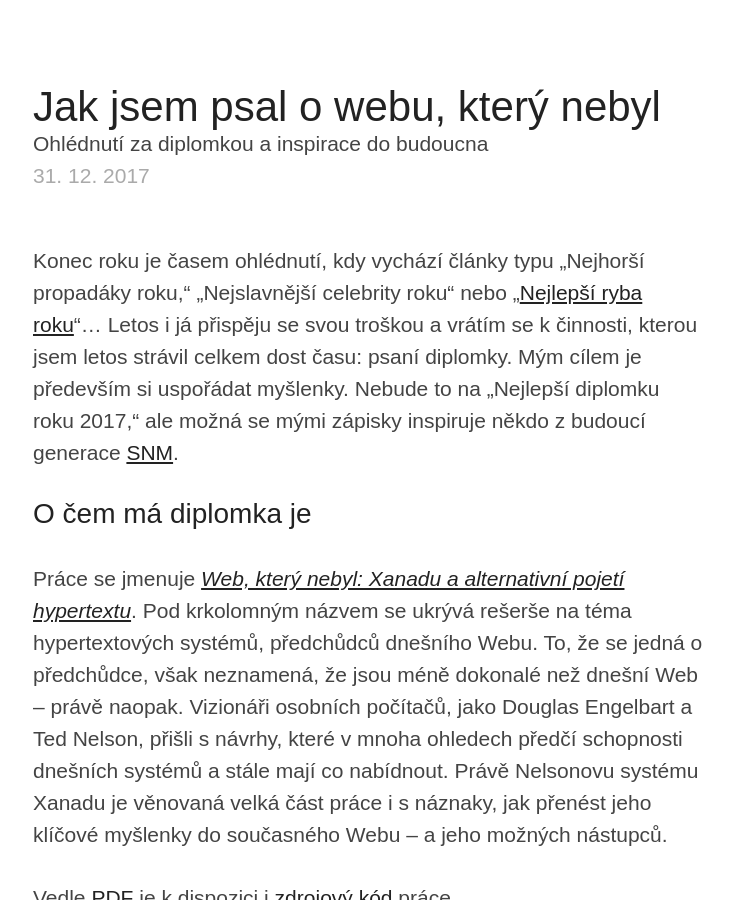
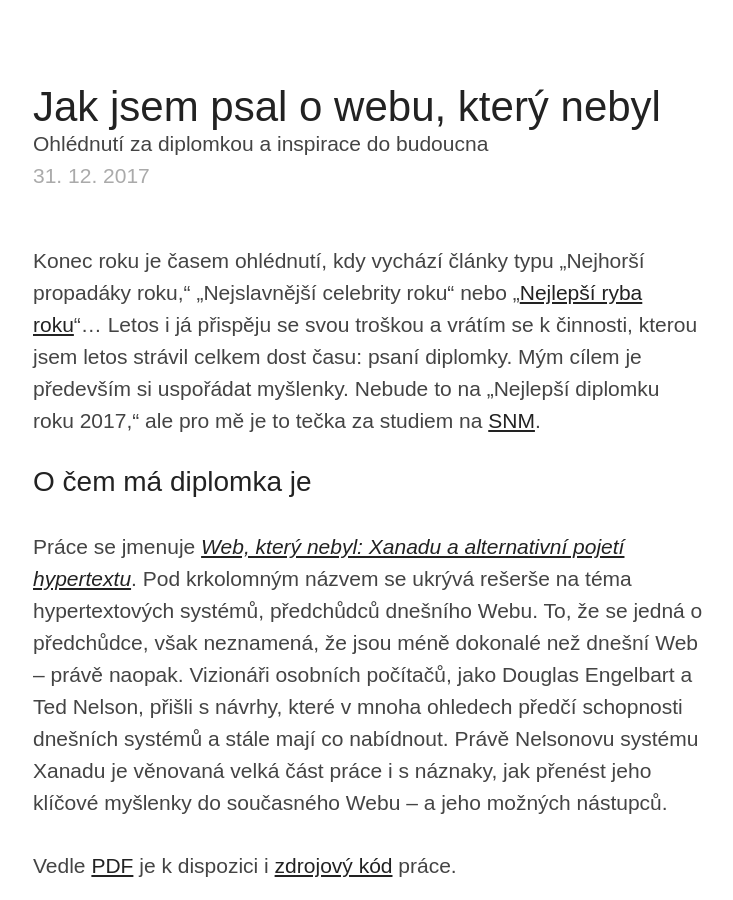
Before and after one commit to jnv/bitoff.cz, a Jekyll site: the page built from _posts/2017-12-31-diplomka.md, in a window 1280 px wide and 900 px high. Shown: the whole window, without its empty margins (271-1004 px from the left). Built offline with Jekyll 4.4.1, drawn with Linux system fonts in a browser that asks for light colours.

Commit message:
diplomka: úvod

```diff
--- a/_posts/2017-12-31-diplomka.md
+++ b/_posts/2017-12-31-diplomka.md
@@ -5,7 +5,7 @@ assets: /assets/2017-12-diplomka
 date: 2017-12-31 20:00:00
 ---
 
-Konec roku je časem ohlédnutí, kdy vychází články typu „Nejhorší propadáky roku,“ „Nejslavnější celebrity roku“ nebo „[Nejlepší ryba roku](https://www.theonion.com/the-onion-s-2016-fish-of-the-year-is-this-fish-1819579494)“…  Letos i já přispěju se svou troškou a vrátím se k činnosti, kterou jsem letos strávil celkem dost času: psaní diplomky. Mým cílem je především si uspořádat myšlenky. Nebude to na „Nejlepší diplomku roku 2017,“ ale možná se mými zápisky inspiruje někdo z budoucí generace [SNM](http://novamedia.ff.cuni.cz/).
+Konec roku je časem ohlédnutí, kdy vychází články typu „Nejhorší propadáky roku,“ „Nejslavnější celebrity roku“ nebo „[Nejlepší ryba roku](https://www.theonion.com/the-onion-s-2016-fish-of-the-year-is-this-fish-1819579494)“…  Letos i já přispěju se svou troškou a vrátím se k činnosti, kterou jsem letos strávil celkem dost času: psaní diplomky. Mým cílem je především si uspořádat myšlenky. Nebude to na „Nejlepší diplomku roku 2017,“ ale pro mě je to tečka za studiem na [SNM](http://novamedia.ff.cuni.cz/).
 
 # O čem má diplomka je
 
```
